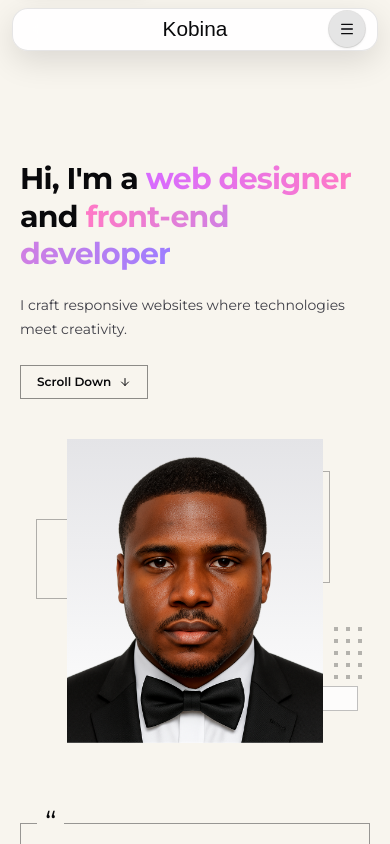
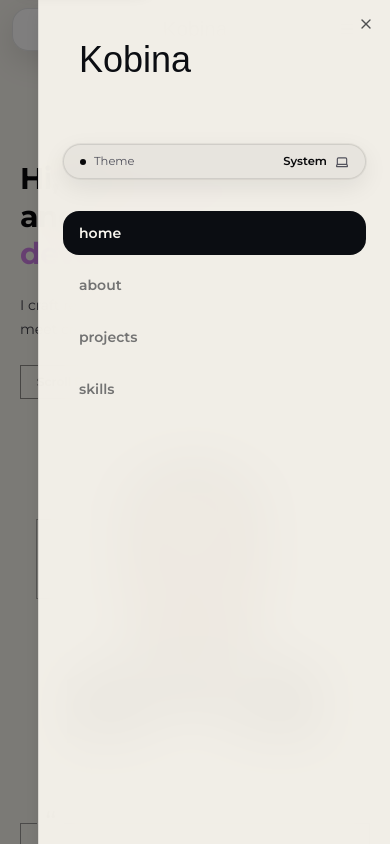
Before and after one commit to kobina2121/kobina.portfolio, a Next.js app: page / in a window 390 px wide. Both pictures are taken after a click on the button "Open menu". Shown: the top 844 px of the page. Built offline with nearby package versions, Linux system fonts and the light colour scheme; a web font is replaced by a local one.

Commit message:
feat: add accessible mobile navigation

```diff
--- a/src/components/navbar-status-pill.tsx
+++ b/src/components/navbar-status-pill.tsx
@@ -3,11 +3,17 @@
 import { Clock3, Laptop, MapPin, Moon, Sun } from "lucide-react";
 import { useTheme } from "next-themes";
 import { useEffect, useState } from "react";
+import { cn } from "@/lib/utils";
 
 type PillMode = "theme" | "time" | "location";
 
 const pillModes: PillMode[] = ["theme", "time", "location"];
 const themeModes = ["system", "dark", "light"] as const;
+
+type NavbarStatusPillProps = {
+  placement?: "desktop" | "mobile";
+  className?: string;
+};
 
 const timeFormatter = new Intl.DateTimeFormat("en-US", {
   timeZone: "Africa/Accra",
@@ -17,7 +23,10 @@ const timeFormatter = new Intl.DateTimeFormat("en-US", {
   hour12: true,
 });
 
-export function NavbarStatusPill() {
+export function NavbarStatusPill({
+  placement = "desktop",
+  className,
+}: NavbarStatusPillProps) {
   const { resolvedTheme, setTheme, theme } = useTheme();
   const [mode, setMode] = useState<PillMode>("theme");
   const [localTime, setLocalTime] = useState("--:--:--");
@@ -90,7 +99,11 @@ export function NavbarStatusPill() {
   return (
     <button
       type="button"
-      className="group hidden w-[15.75rem] items-center justify-between justify-self-start overflow-hidden rounded-full border border-zinc-950/10 bg-zinc-950/[0.04] px-4 py-2 text-xs shadow-[0_8px_24px_rgba(0,0,0,0.08)] ring-1 ring-zinc-950/5 transition hover:border-zinc-950/20 hover:bg-zinc-950/[0.07] md:flex dark:border-white/10 dark:bg-white/[0.07] dark:shadow-[0_8px_24px_rgba(0,0,0,0.25)] dark:ring-white/5 dark:hover:border-white/20 dark:hover:bg-white/[0.1]"
+      className={cn(
+        "group w-[15.75rem] items-center justify-between overflow-hidden rounded-full border border-zinc-950/10 bg-zinc-950/[0.04] px-4 py-2 text-xs shadow-[0_8px_24px_rgba(0,0,0,0.08)] ring-1 ring-zinc-950/5 transition hover:border-zinc-950/20 hover:bg-zinc-950/[0.07] dark:border-white/10 dark:bg-white/[0.07] dark:shadow-[0_8px_24px_rgba(0,0,0,0.25)] dark:ring-white/5 dark:hover:border-white/20 dark:hover:bg-white/[0.1]",
+        placement === "desktop" ? "hidden justify-self-start md:flex" : "flex",
+        className,
+      )}
       aria-label={
         isThemeMode
           ? `Current theme setting is ${value}. Click to switch to ${nextThemeLabel} theme.`
--- a/src/components/site-navbar.tsx
+++ b/src/components/site-navbar.tsx
@@ -1,6 +1,14 @@
 import Link from "next/link";
 import { Menu } from "lucide-react";
 import { NavbarStatusPill } from "@/components/navbar-status-pill";
+import {
+  Sheet,
+  SheetClose,
+  SheetContent,
+  SheetHeader,
+  SheetTitle,
+  SheetTrigger,
+} from "@/components/ui/sheet";
 import { siteNavItems, type SiteNavKey } from "@/lib/portfolio-content";
 
 type SiteNavbarProps = {
@@ -30,6 +38,7 @@ export function SiteNavbar({ active }: SiteNavbarProps) {
               <li key={item.key}>
                 <Link
                   href={item.href}
+                  aria-current={item.key === active ? "page" : undefined}
                   className={
                     item.key === active
                       ? "inline-flex rounded-full bg-zinc-950 px-4 py-2 text-white shadow-sm dark:bg-white dark:text-zinc-950"
@@ -43,6 +52,8 @@ export function SiteNavbar({ active }: SiteNavbarProps) {
           </ul>
         </nav>
 
+        <Sheet>
+          <SheetTrigger asChild>
             <button
               type="button"
               className="absolute top-1/2 right-3 inline-flex size-9 -translate-y-1/2 items-center justify-center rounded-full bg-zinc-950/10 text-zinc-950 shadow-sm ring-1 ring-zinc-950/10 md:hidden dark:bg-white/10 dark:text-white dark:ring-white/10"
@@ -50,6 +61,49 @@ export function SiteNavbar({ active }: SiteNavbarProps) {
             >
               <Menu className="size-4" aria-hidden="true" />
             </button>
+          </SheetTrigger>
+          <SheetContent
+            side="right"
+            className="w-[min(22rem,calc(100vw-2rem))] border-zinc-950/10 bg-background/95 p-6 backdrop-blur-xl dark:border-white/12"
+          >
+            <SheetHeader className="text-left">
+              <SheetTitle className="signature-logo text-4xl font-normal">
+                Kobina
+              </SheetTitle>
+            </SheetHeader>
+
+            <div className="mt-8 space-y-8">
+              <NavbarStatusPill
+                placement="mobile"
+                className="w-full text-[0.72rem]"
+              />
+
+              <nav aria-label="Mobile navigation">
+                <ul className="space-y-2">
+                  {siteNavItems.map((item) => (
+                    <li key={item.key}>
+                      <SheetClose asChild>
+                        <Link
+                          href={item.href}
+                          aria-current={
+                            item.key === active ? "page" : undefined
+                          }
+                          className={
+                            item.key === active
+                              ? "flex rounded-2xl bg-foreground px-4 py-3 text-sm font-semibold text-background"
+                              : "flex rounded-2xl px-4 py-3 text-sm font-semibold text-muted-foreground hover:bg-muted hover:text-foreground"
+                          }
+                        >
+                          {item.label}
+                        </Link>
+                      </SheetClose>
+                    </li>
+                  ))}
+                </ul>
+              </nav>
+            </div>
+          </SheetContent>
+        </Sheet>
       </div>
     </header>
   );
```
Lines whose indentation alone changed are shown as unchanged.
